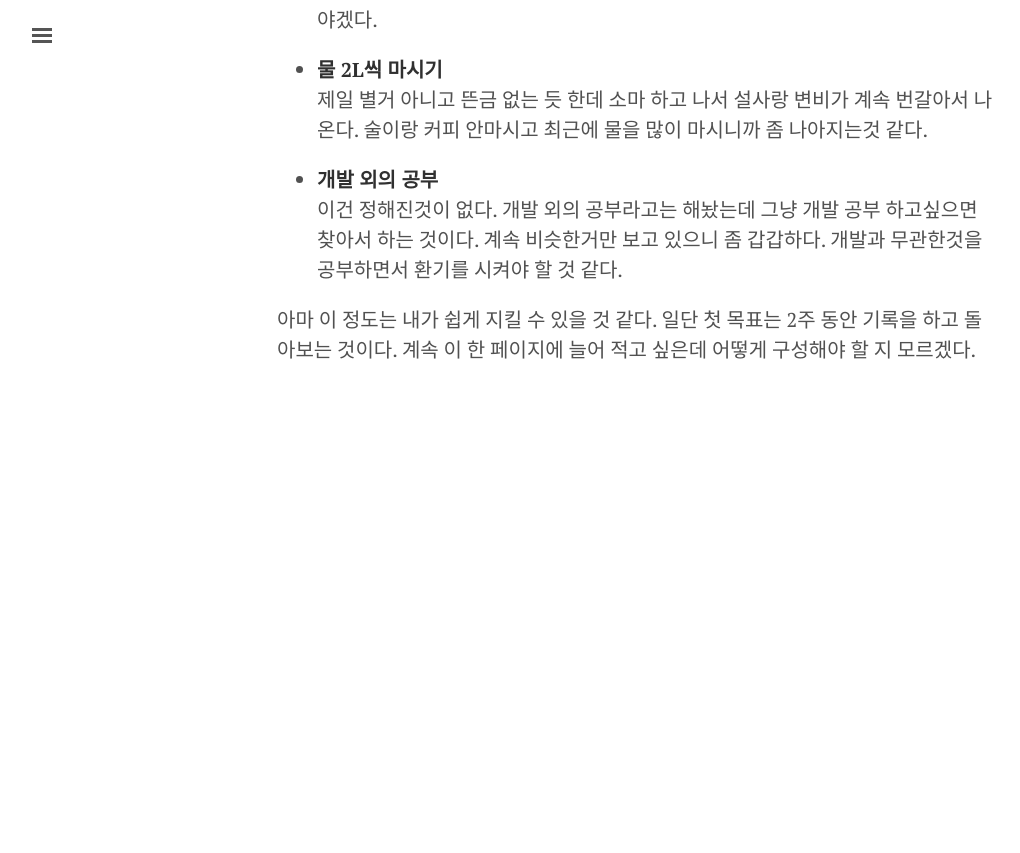
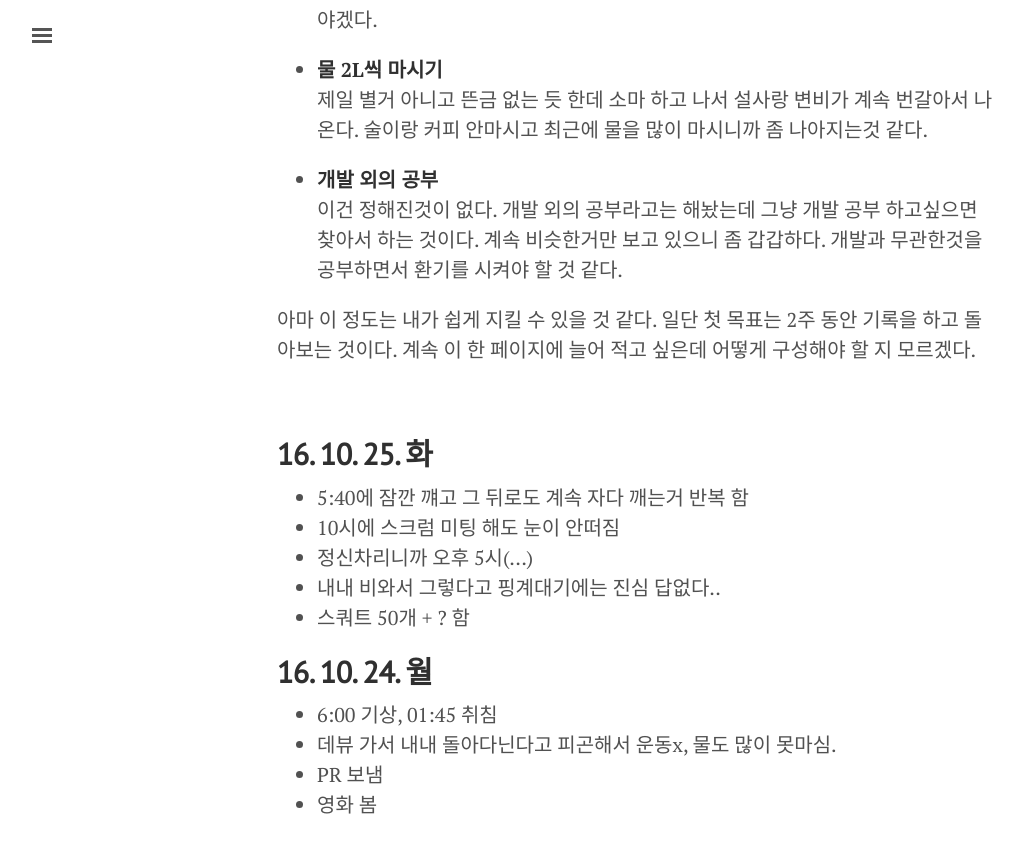
Before and after one commit to hyesun03/hyesun03.github.io, a Jekyll site: the page built from daily_check.md, in a window 1280 px wide and 900 px high, scrolled down 1017 px. Shown: the top 853 px of the window, without its empty margins (3-1023 px from the left). Built offline with Jekyll 4.4.1, drawn with Linux system fonts in a browser that asks for light colours; comment, search, counter and statistics services are not loaded; before the commit the page ends 1462 px from its top, so only the background shows below that.

Commit message:
daily check

```diff
--- a/daily_check.md
+++ b/daily_check.md
@@ -32,3 +32,18 @@ title: Daily Check
 이건 정해진것이 없다. 개발 외의 공부라고는 해놨는데 그냥 개발 공부 하고싶으면 찾아서 하는 것이다. 계속 비슷한거만 보고 있으니 좀 갑갑하다. 개발과 무관한것을 공부하면서 환기를 시켜야 할 것 같다.
 
 아마 이 정도는 내가 쉽게 지킬 수 있을 것 같다. 일단 첫 목표는 2주 동안 기록을 하고 돌아보는 것이다. 계속 이 한 페이지에 늘어 적고 싶은데 어떻게 구성해야 할 지 모르겠다.
+
+<br/>
+
+## **16. 10. 25. 화**
+* 5:40에 잠깐 꺠고 그 뒤로도 계속 자다 깨는거 반복 함
+* 10시에 스크럼 미팅 해도 눈이 안떠짐
+* 정신차리니까 오후 5시(...)
+* 내내 비와서 그렇다고 핑계대기에는 진심 답없다..
+* 스쿼트 50개 + ? 함
+
+## **16. 10. 24. 월**
+* 6:00 기상, 01:45 취침
+* 데뷰 가서 내내 돌아다닌다고 피곤해서 운동x, 물도 많이 못마심.
+* PR 보냄
+* 영화 봄
```
